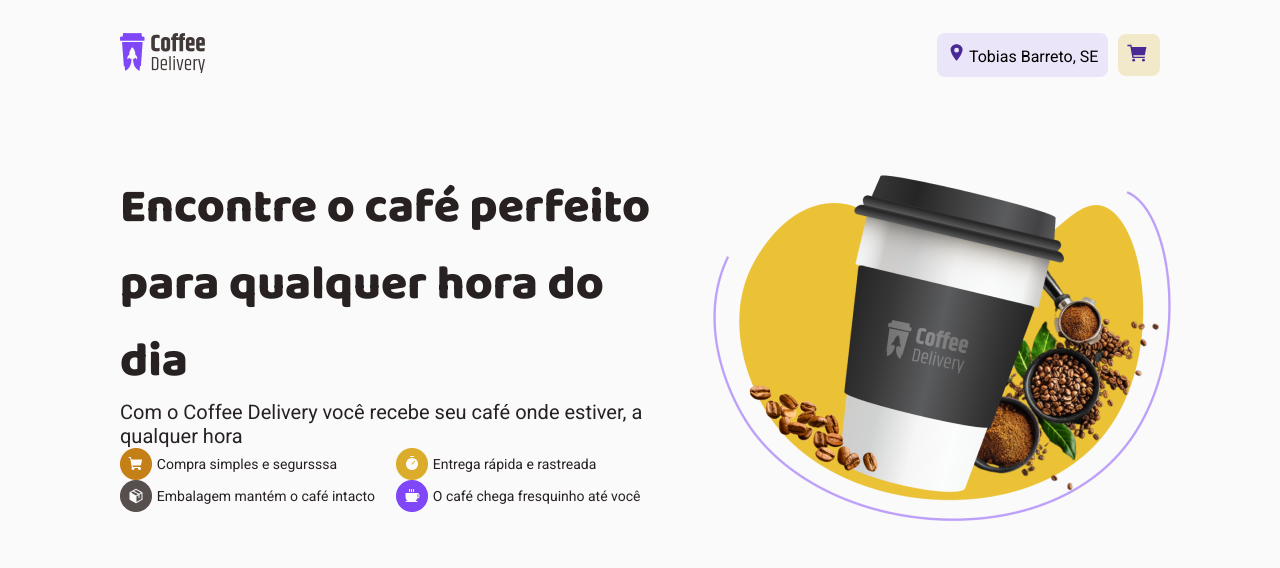
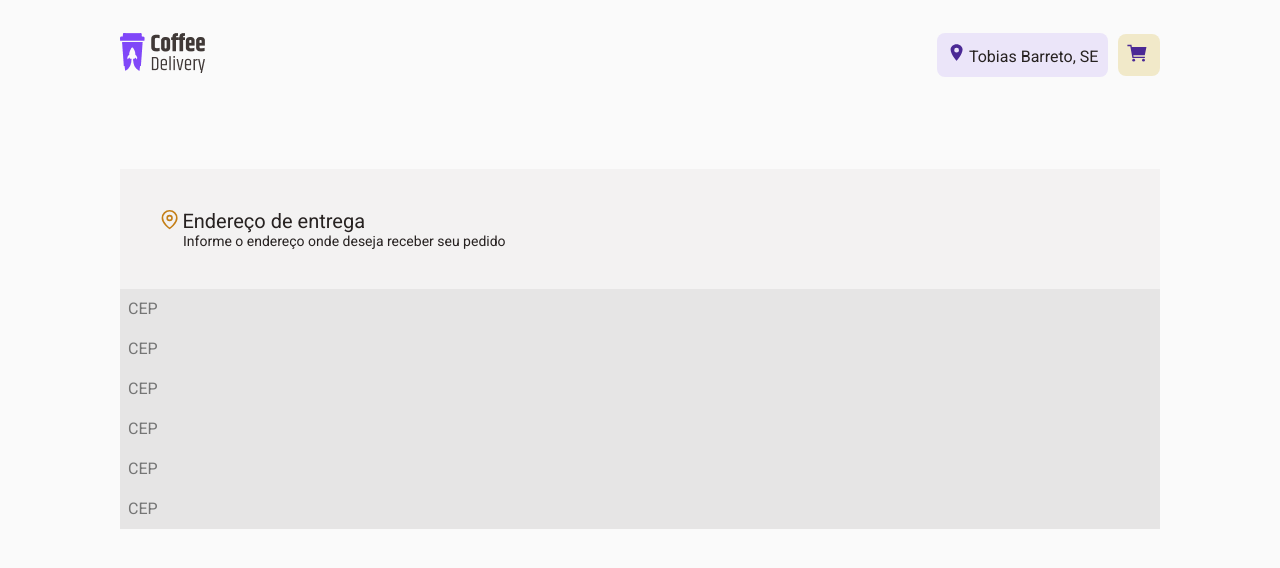
Before and after one commit to Jones-bass/coffe, a React (Vite) app: page / in a window 1280 px wide. Shown: the top 568 px of the page. Built offline with nearby package versions, Linux system fonts and the light colour scheme.

Commit message:
Inicializando Form

```diff
--- a/src/App.tsx
+++ b/src/App.tsx
@@ -1,14 +1,12 @@
 import { ThemeProvider } from 'styled-components'
-import { Header } from './page/Header'
-import { Home } from './page/Home'
+import { Form } from './page/Form'
 import { defaultTheme } from './styles/themes/default'
 import { GlobalStyle } from './styles/themes/global'
 
 export function App() {
   return (
     <ThemeProvider theme={defaultTheme}>
-      <Header />
-      <Home />
+      <Form />
 
       <GlobalStyle />
     </ThemeProvider>
--- /dev/null
+++ b/src/page/Form/index.tsx
@@ -0,0 +1,39 @@
+import { FormContainer, TextForm, ContainerInput } from './styles'
+import { FiMapPin } from 'react-icons/fi'
+
+import { Header } from '../../components/Header'
+
+export function Form() {
+  return (
+    <>
+      <Header />
+      <FormContainer>
+        <TextForm>
+          <FiMapPin
+            style={{
+              height: '1.2rem',
+              width: '1.2rem',
+              marginBottom: '-0.1rem',
+              marginRight: '0.2rem',
+              color: '#C47F17',
+            }}
+          />
+          <span>Endereço de entrega</span>
+          <p>Informe o endereço onde deseja receber seu pedido</p>
+        </TextForm>
+        <ContainerInput>
+          <input type="text" placeholder="CEP" />
+          <input type="text" placeholder="CEP" />
+
+          <input type="text" placeholder="CEP" />
+
+          <input type="text" placeholder="CEP" />
+
+          <input type="text" placeholder="CEP" />
+
+          <input type="text" placeholder="CEP" />
+        </ContainerInput>
+      </FormContainer>
+    </>
+  )
+}
--- /dev/null
+++ b/src/page/Form/styles.ts
@@ -0,0 +1,40 @@
+import styled from 'styled-components'
+
+export const FormContainer = styled.main`
+  background-color: ${(porps) => porps.theme.card};
+  width: 640;
+  height: 372;
+  margin: 92px 120px 0 120px;
+`
+export const TextForm = styled.div`
+  padding: 40px;
+  font-size: 20px;
+
+  font-family: 'Roboto', sans-serif;
+  p {
+    margin-left: 23px;
+    font-size: 14px;
+  }
+`
+
+export const ContainerInput = styled.div`
+  display: grid;
+
+  input {
+    background-color: ${(porps) => porps.theme.button};
+    height: 2.5rem;
+    border: 0;
+    border-bottom: 2px solid ${(porps) => porps.theme.button};
+    padding: 0 0.5rem;
+    color: ${(porps) => porps.theme.button};
+  }
+
+  &:focus {
+    box-shadow: none;
+    border-color: ${(porps) => porps.theme.yellow};
+  }
+
+  &::placeholder {
+    color: ${(porps) => porps.theme.button};
+  }
+`
--- a/src/page/Home/index.tsx
+++ b/src/page/Home/index.tsx
@@ -10,9 +10,12 @@
 import icon2 from '../../assets/Icon2.png'
 import icon3 from '../../assets/Icon3.png'
 import icon4 from '../../assets/Icon4.png'
+import { Header } from '../../components/Header'
 
 export function Home() {
   return (
+    <>
+      <Header />
       <HomeContainer>
         <TextHome>
           Encontre o café perfeito <br />
@@ -43,5 +46,6 @@
           <img src={img} alt="" />
         </LogoHome>
       </HomeContainer>
+    </>
   )
 }
--- a/src/styles/themes/global.ts
+++ b/src/styles/themes/global.ts
@@ -22,5 +22,7 @@
   font-family: 'Roboto', sans-serif;
   font-weight: 400;
   font-size: 1rem;
+  color: ${(props) => props.theme.title};
+
 }
 `
```
Also changed, not shown: src/components/Header/index.tsx (renamed from src/page/Header/index.tsx), src/components/Header/styles.ts (renamed from src/page/Header/styles.ts). Lines whose indentation alone changed are shown as unchanged.
